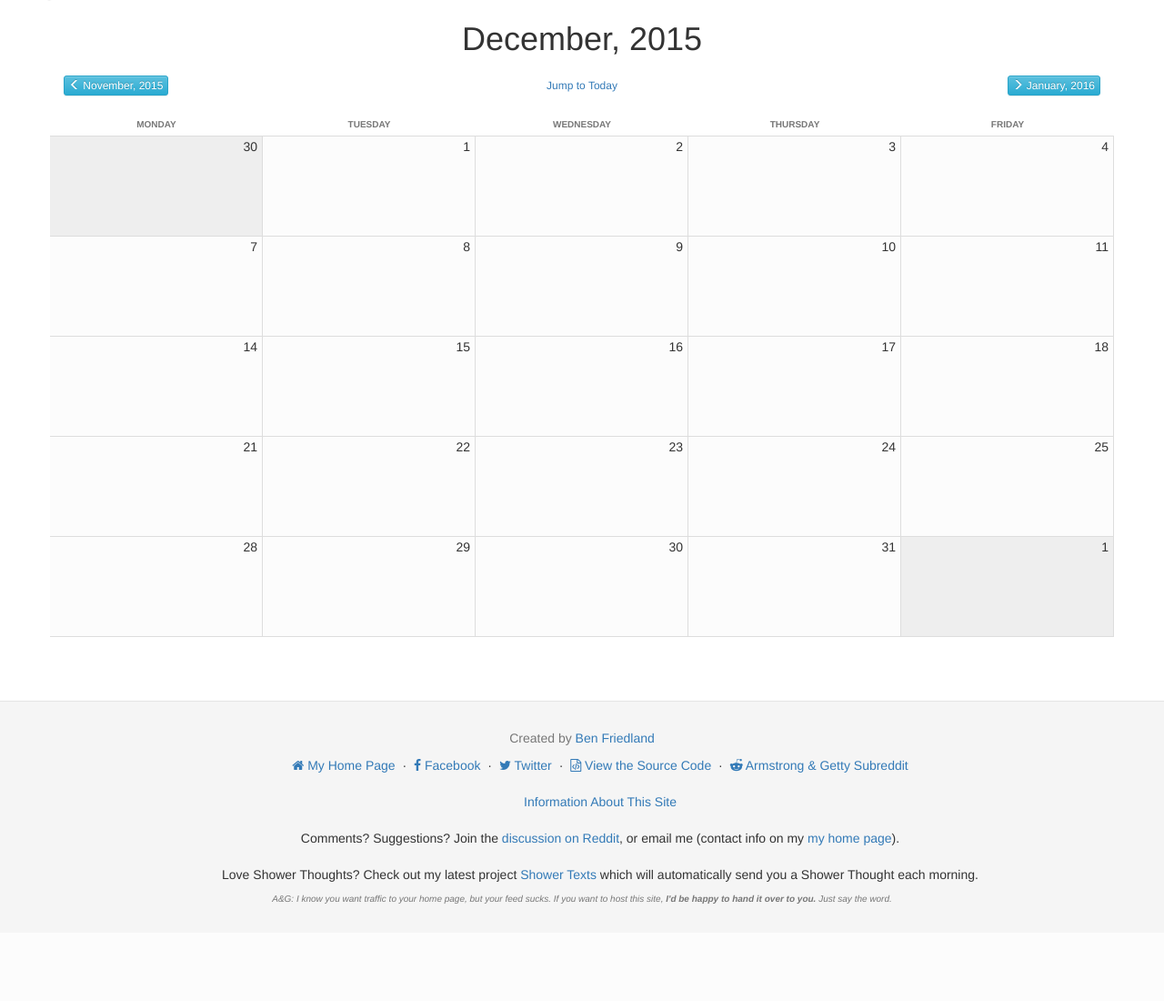
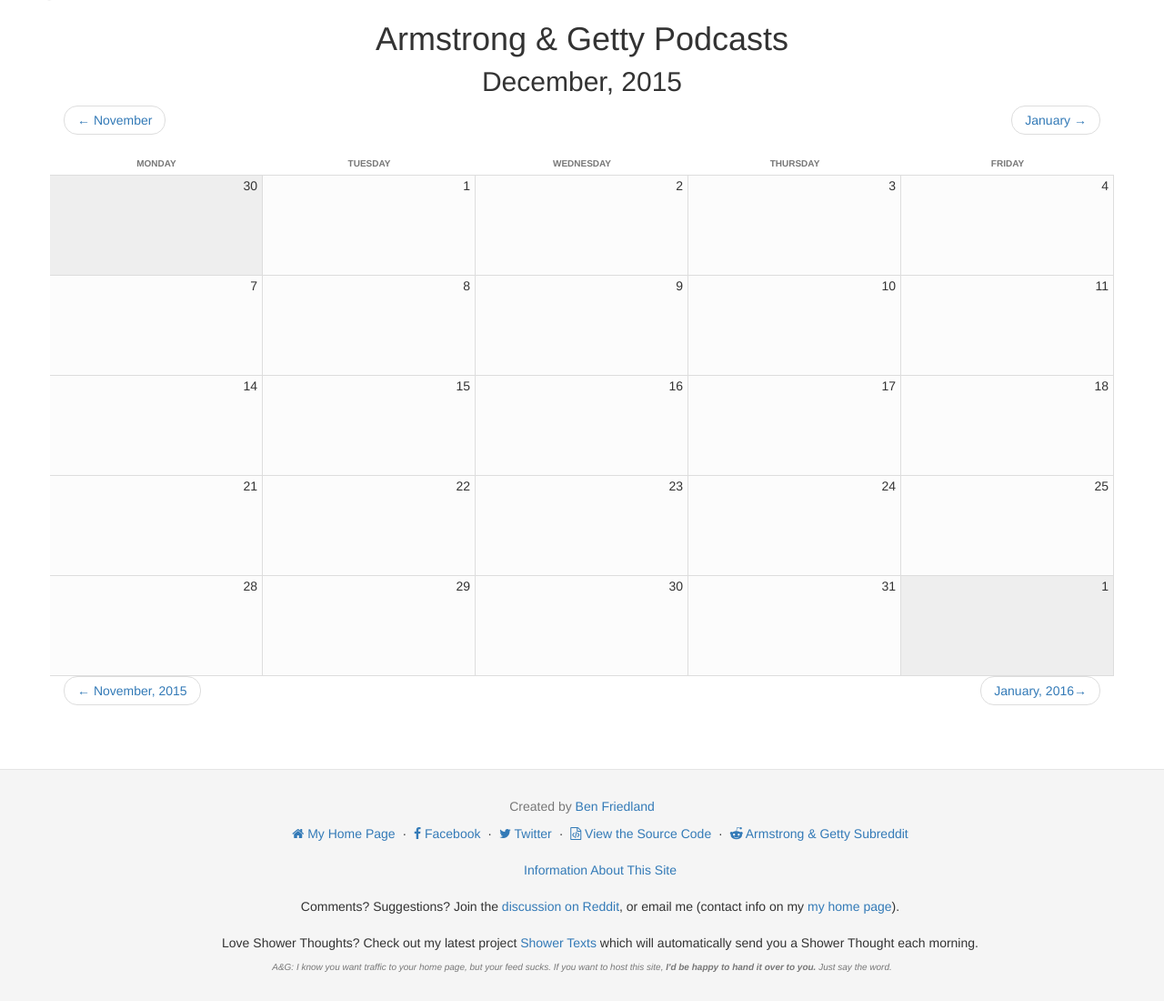
Before and after one commit to ben174/angrates, a Django app: page / in a window 1280 px wide. Shown: the part 105-1205 px from the top of the page at 91% size. Before the commit the page ends 1099 px from the top, so only its background shows below. Run offline with Django 3.2, Linux system fonts and the light colour scheme; data that the repository does not hold is empty; some libraries are stand-ins or nearby versions.

Commit message:
New pager

```diff
--- a/podcasts/templates/about.html
+++ b/podcasts/templates/about.html
@@ -75,6 +75,9 @@
                 If you want to host this site, <b>I'd be happy to hand it over to you.
                 </b> Just say the word.
             </p>
+            <h4>KFTC<i>!</i></h4>
+            - Ben in San Jose<br>
+            You're <i>HUGE</i> in the 'ho!
         </div>
     </div>
 {% endblock %}
--- a/podcasts/templates/podcasts/hour_archive_month.html
+++ b/podcasts/templates/podcasts/hour_archive_month.html
@@ -14,36 +14,16 @@
     <div class="container">
         <div class="row header-banner">
             <div class="col-lg-12 text-center">
-                <h1>{{ month|date:"F, Y" }}</h1>
+                <h1 class="hidden-xs">Armstrong & Getty Podcasts</h1>
+                <h2>{{ month|date:"F, Y" }}</h2>
             </div>
         </div>
-        <div class="row">
-            <div class="col-xs-3 text-left">
-                {% if previous_month %}
-                    <a href="{% url 'archive_month' feed=feed month=previous_month.month year=previous_month.year %}"
-                       class="btn btn-xs btn-info">
-                        <span class="glyphicon glyphicon-menu-left" aria-hidden="true"></span>
-                        {{ previous_month|date:"F, Y" }}
-                    </a>
-                {% endif %}
-            </div>
-            <div class="col-xs-6 text-center">
-                {% if today|date:"F, Y" != month|date:"F, Y" %}
-                    <a href="{% url 'home' feed=feed %}" class="btn btn-xs">
-                        Jump to Today
-                    </a>
-                {% endif %}
-            </div>
-            <div class="col-xs-3 text-right">
-                {% if next_month %}
-                    <a href="{% url 'archive_month' feed=feed month=next_month.month year=next_month.year %}"
-                       class="btn btn-xs btn-info">
-                        <span class="glyphicon glyphicon-menu-right" aria-hidden="true"></span>
-                        {{ next_month|date:"F, Y" }}
-                    </a>
-                {% endif %}
-            </div>
-        </div>
+        <nav>
+            <ul class="pager">
+                <li class="previous"><a href="{% url 'archive_month' feed=feed month=previous_month.month year=previous_month.year %}"><span aria-hidden="true">&larr;</span> {{ previous_month|date:"F" }}</a></li>
+                <li class="next"><a href="{% url 'archive_month' feed=feed month=next_month.month year=next_month.year %}">{{ next_month|date:"F" }} <span aria-hidden="true">&rarr;</span></a></li>
+            </ul>
+        </nav>
         <div class="row five-cols calendar">
             <div class="col-xs-1 week-header">
                 Monday
@@ -82,6 +62,12 @@
                 {% endif %}
             {% endfor %}
         </div>
+        <nav>
+            <ul class="pager">
+                <li class="previous"><a href="{% url 'archive_month' feed=feed month=previous_month.month year=previous_month.year %}"><span aria-hidden="true">&larr;</span> {{ previous_month|date:"F, Y" }}</a></li>
+                <li class="next"><a href="{% url 'archive_month' feed=feed month=next_month.month year=next_month.year %}">{{ next_month|date:"F, Y" }}<span aria-hidden="true">&rarr;</span></a></li>
+            </ul>
+        </nav>
     </div>
 {% endblock %}
 {% block postfoot %}
--- a/static/css/calendar.css
+++ b/static/css/calendar.css
@@ -113,9 +113,17 @@ div.date:hover {
 }
 
 h1 {
-    margin-bottom: 20px;
+    margin-bottom: 10px;
 }
 
 .date {
     background-color: #FCFCFC;
 }
+
+.pager {
+    margin: 0px;
+}
+
+h2 {
+    margin: 10px;
+}
--- a/static/css/minical.css
+++ b/static/css/minical.css
@@ -1,3 +1,6 @@
+#minical {
+    margin-top: 130px;
+}
 #minical h4 {
     margin-top: 0px;
 }
```
Also changed, not shown: podcasts/templates/podcasts/hour_archive_day.html (+10 -30 lines), 1 other file.
